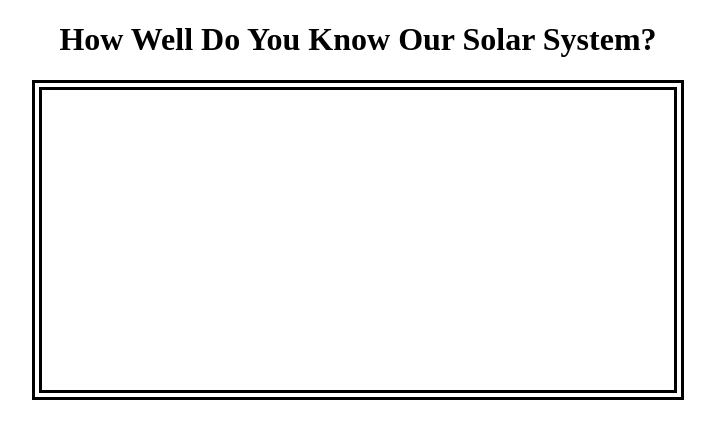
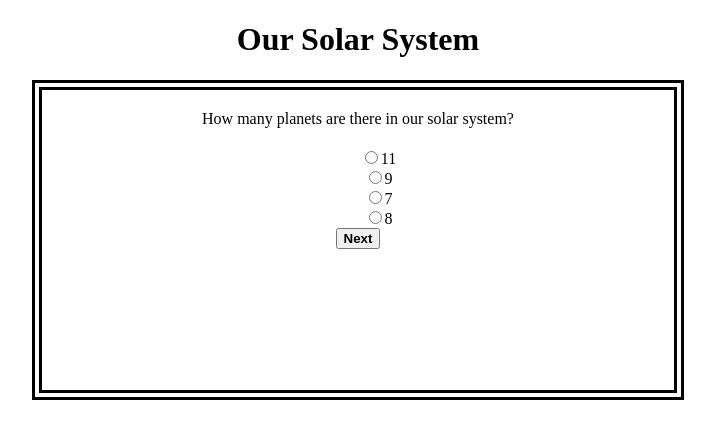
Before and after one commit to jearjujaroen/QuizApp, a plain HTML site: page index.html in a window 1280 px wide. Shown: the whole page, without its empty margins (282-997 px from the left). Drawn offline with nearby package versions, Linux system fonts and the light colour scheme.

Commit message:
Working on getting the value for the right answers on each question

```diff
--- a/index.html
+++ b/index.html
@@ -8,10 +8,15 @@
         <script type="text/javascript" src="js/app.js"></script>
     </head>
     <body>
-        <h1>How Well Do You Know Our Solar System?</h1>
+        <h1>Our Solar System</h1>
         <div class="container">
-            <p class="question"></p>
-            <p class="answer"></p></p>
+            <div class="question"></div>
+            <div class="answers">
+                <ul></ul>
+            </div>
+            <button name="submit">
+                <strong>Next</strong>
+            </button>
         </div>
     </body>
 </html>
--- a/js/app.js
+++ b/js/app.js
@@ -1,3 +1,68 @@
-$(document.ready(function () {
+$(document).ready(function () {
+
+    var quiz = [
+        {
+            "question": "How many planets are there in our solar system?",
+            "answers": ["11", "9", "7", "8"],
+            "correct": 3
+        },
+        {
+            "question": "Which one of these is a dwarf planet?",
+            "answers": ["Pluto", "Neptune", "Saturn", "Grumpy"],
+            "correct": 0
+        },
+        {
+            "question": "In what order do the planets orbit the sun, from closest to farthest?",
+            "answers": [
+                "Mercury, Venus, Earth, Jupiter, Saturn, Uranus, Neptune, Pluto",
+                "Saturn, Venus, Neptune, Jupiter, Mercury, Pluto, Earth, Uranus",
+                "Mercury, Pluto, Earth, Jupiter, Saturn, Uranus, Neptune, Venus",
+                "Venus, Mercury, Earth, Jupiter, Saturn, Uranus, Neptune, Pluto"
+            ],
+            "correct": 0
+        },
+        {
+            "question": "How many years ago was our solar system formed?",
+            "answers": [
+                "5.6 billion years",
+                "4.8 billion years",
+                "4.6 billion years",
+                "6.8 billion years"
+            ],
+            "correct": 2
+        },
+        {
+            "question": "Where is our solar system located?",
+            "answers": [
+                "The Big Dipper’s Handle of the Milky Way Galaxy",
+                "The Orion Arm of the Milky Way Galaxy",
+                "The Astronomical Claw of Ursa Major of the Milky Way Galaxy",
+                "The Orion's Belt of the Milky Way Galaxy"
+            ],
+            "correct": 1
+        }
+    ];
+    var questionIndex = 0
+    var answerList = function () {
+        $(".question").append(quiz[questionIndex].question);
+        for (var i = 0; i < quiz[questionIndex].answers.length; i++) {
+            $("ul").append("<li>" + "<input type='radio' name='answers' value='incorrect'>" +                   quiz[questionIndex].answers[i]);
+        }
+    };
+    //Display first question and first set of answers
+    answerList();
+    //when user clicks next
+    $("button").on("click", function () {
+    //Empty questions and answers
+        $(".question").empty();
+        $("ul").empty();
+    //Display the next set of questions and answers in a list format
+        questionIndex++;
+        if (questionIndex >= quiz.length) {
+            $("button").remove();
+            return;
+        }
+        answerList();
+    });
 
 });
--- a/styles/main.css
+++ b/styles/main.css
@@ -9,13 +9,37 @@ h1 {
 
 .container {
     position: relative;
-    height: 300px;
+    min-height: 300px;
     width: 50%;
     margin: 0 auto;
     border: 10px double black;
+    overflow: auto
 }
 
-#questions {
+.question {
     position: relative;
     margin: 0 auto;
+    top: 10px;
+    padding: 10px;
+    text-align: center;
+    overflow: auto;
 }
+
+.answers {
+    position: relative;
+    margin: 0 auto;
+    top: 10px;
+    padding: 10px;
+    text-align: center;
+    overflow: auto;
+}
+
+button {
+    margin: 0 auto;
+    display: block;
+}
+
+ul {
+    list-style: none;
+    margin: 0 auto;
+}
```
